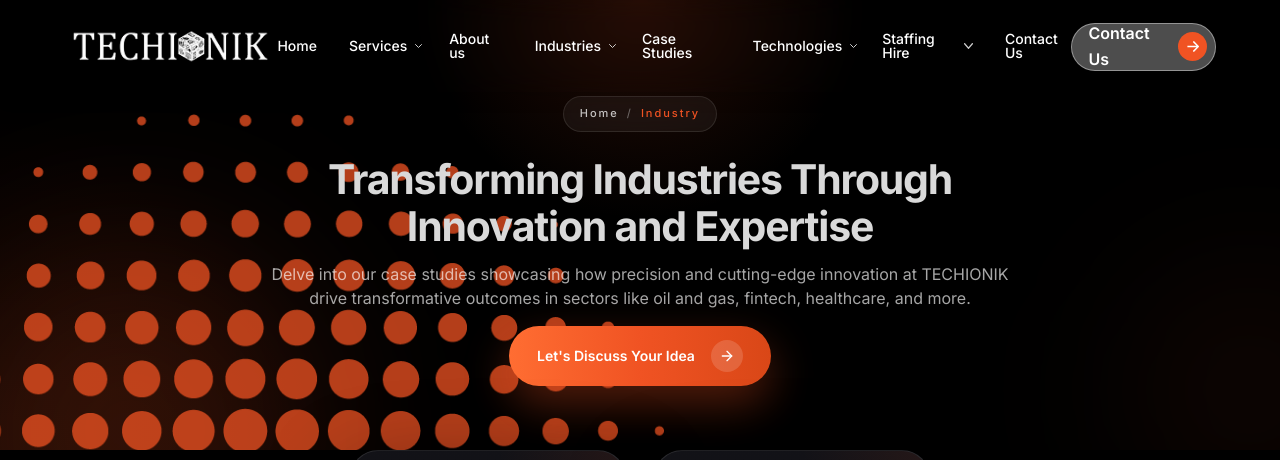
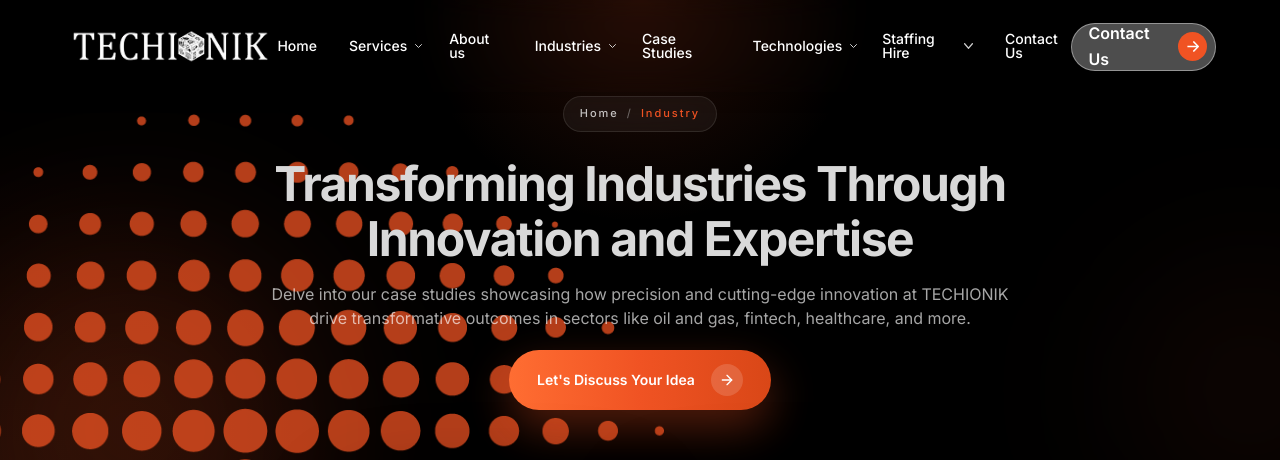
Before and after one commit to Shahmeeraayy/TechionikWebsite, a Next.js app: page /industries in a window 1280 px wide. Shown: the top 460 px of the page. Built offline with nearby package versions, Linux system fonts and the light colour scheme; no server answers.

Commit message:
Restore industries hero styling

```diff
--- a/components/IndustryCards.tsx
+++ b/components/IndustryCards.tsx
@@ -111,16 +111,13 @@ export default function IndustryCards() {
             <span className="text-[#f05323]">Industry</span>
           </div>
 
-          <h1
-            className="max-w-[760px] font-semibold leading-[1.05] tracking-[-0.03em] text-[#d9d9d9] text-balance"
-            style={{ fontSize: "clamp(1.9rem, 3.2vw, 3rem)" }}
-          >
+          <h1 className="max-w-[1100px] text-[clamp(1.35rem,1.9vw,2rem)] font-semibold leading-[1.02] tracking-[-0.03em] text-[#d9d9d9]">
             Transforming Industries Through
             <br />
             Innovation and Expertise
           </h1>
 
-          <p className="mt-3 max-w-[760px] text-pretty text-[15px] leading-6 text-white/65 sm:text-base">
+          <p className="mt-4 max-w-[760px] text-pretty text-[15px] leading-6 text-white/65 sm:text-base">
             Delve into our case studies showcasing how precision and cutting-edge
             innovation at TECHIONIK drive transformative outcomes in sectors like
             oil and gas, fintech, healthcare, and more.
@@ -128,7 +125,7 @@ export default function IndustryCards() {
 
           <LoadingLink
             href="/contact-us"
-            className="group mt-4 inline-flex items-center gap-4 rounded-full bg-gradient-to-r from-[#ff6d32] via-[#f05323] to-[#d94717] px-7 py-3.5 text-sm font-semibold text-white shadow-[0_18px_45px_rgba(240,83,35,0.35)] transition-transform hover:-translate-y-0.5"
+            className="group mt-5 inline-flex items-center gap-4 rounded-full bg-gradient-to-r from-[#ff6d32] via-[#f05323] to-[#d94717] px-7 py-3.5 text-sm font-semibold text-white shadow-[0_18px_45px_rgba(240,83,35,0.35)] transition-transform hover:-translate-y-0.5"
           >
             Let&apos;s Discuss Your Idea
             <span className="flex h-8 w-8 items-center justify-center rounded-full bg-white/15 text-white transition-colors group-hover:bg-white/20">
@@ -138,15 +135,15 @@ export default function IndustryCards() {
         </div>
       </section>
 
-      <section className="relative z-10 mx-auto max-w-[580px] px-4 pb-20 pt-0 sm:px-6 lg:px-0">
-        <div className="grid grid-cols-1 gap-7 sm:grid-cols-2">
+      <section className="relative z-10 mx-auto max-w-[580px] px-4 pb-24 pt-0 sm:px-6 lg:px-0">
+        <div className="grid grid-cols-1 gap-8 sm:grid-cols-2">
           {visibleIndustries.map((slide) => (
             <IndustryCard key={slide.link} slide={slide} />
           ))}
         </div>
 
         {EXTRA_INDUSTRIES.length > 0 ? (
-          <div className="mt-12 flex justify-center">
+          <div className="mt-14 flex justify-center">
             <button
               type="button"
               onClick={() => setShowMore((value) => !value)}
```
